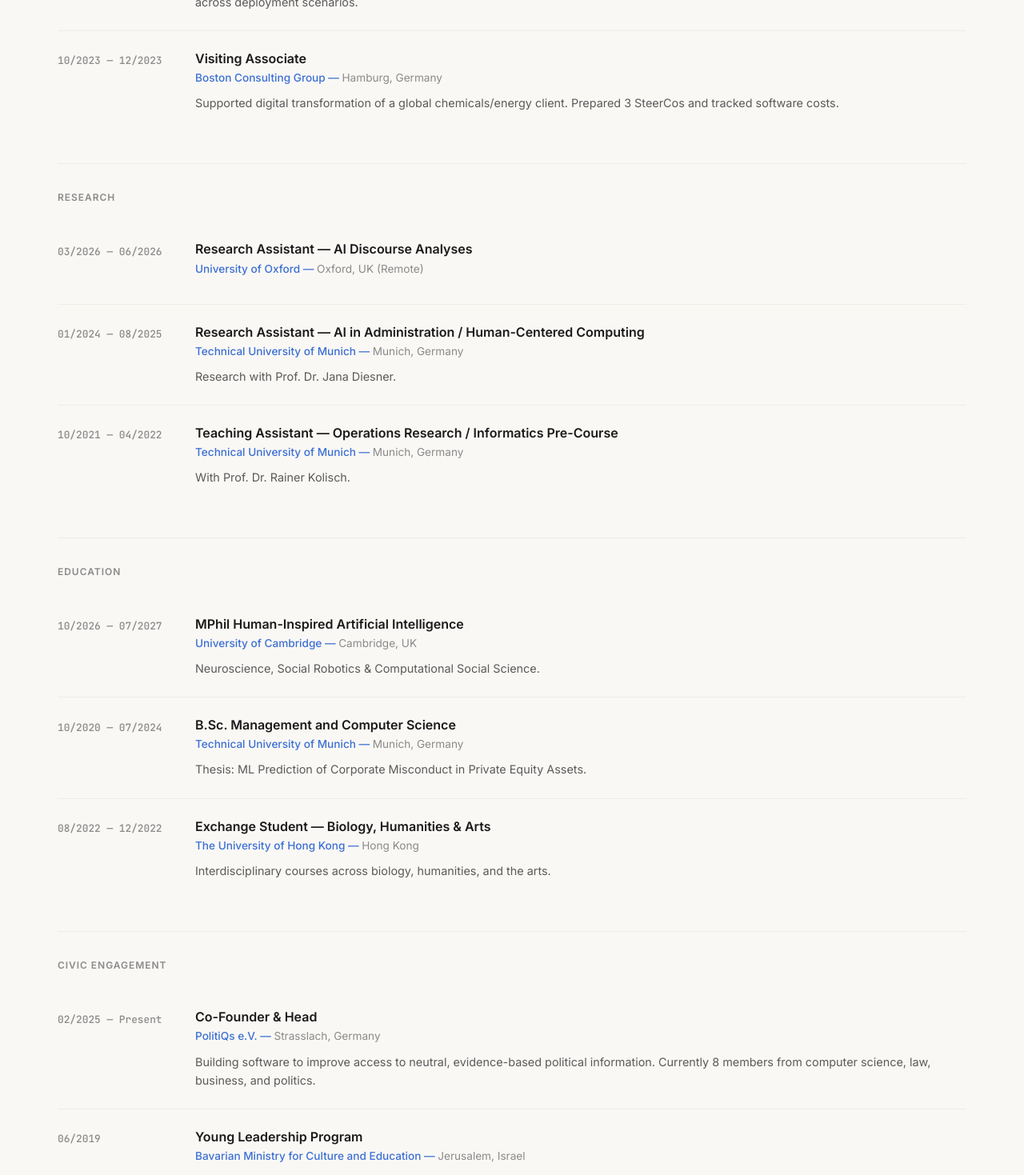
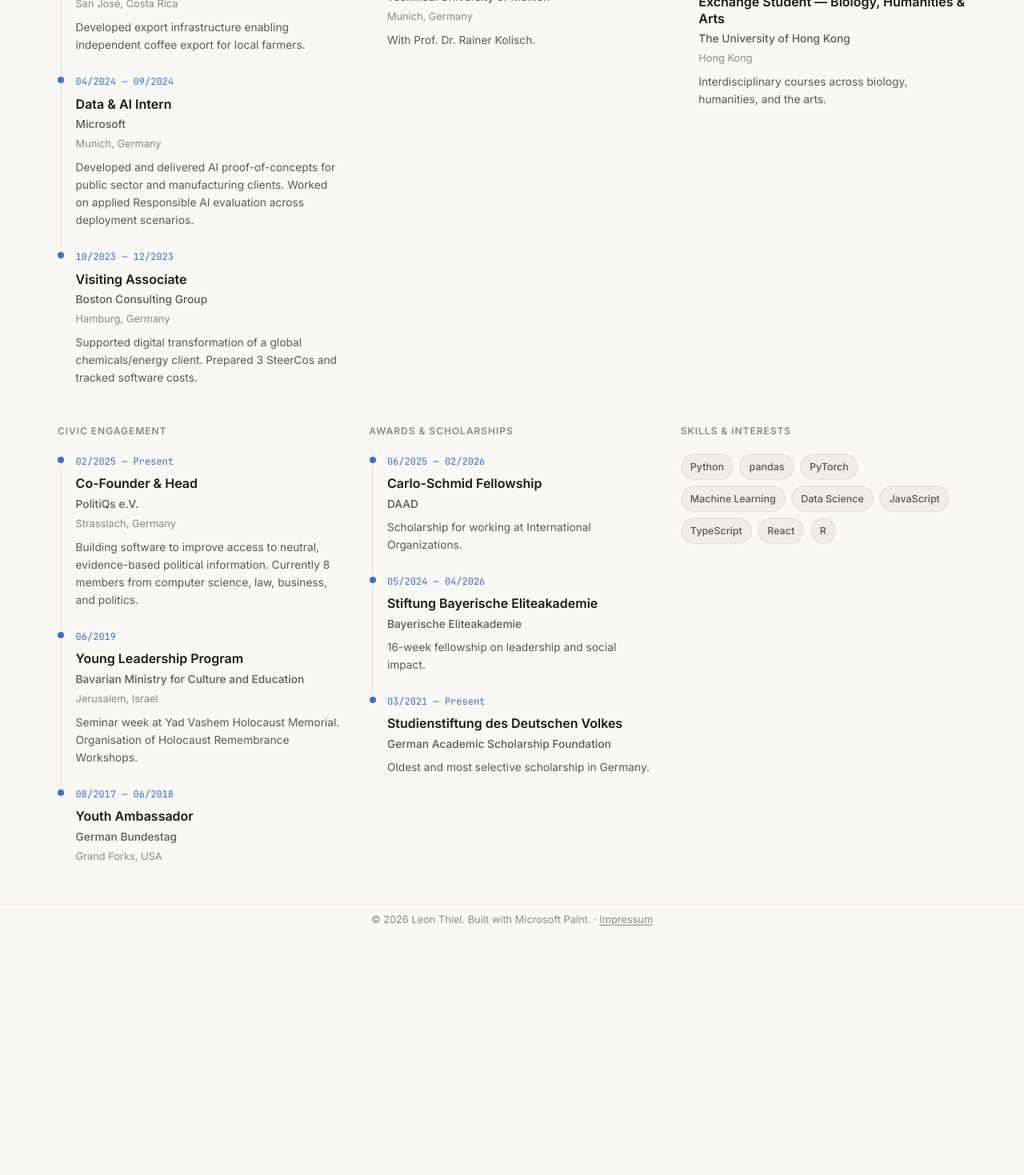
Before and after one commit to leonhenrik/leonhenrik.github.io, a React (Vite) app: page /cv in a window 1280 px wide. Shown: the part 800-2269 px from the top of the page at 80% size. After the commit the page ends 1968 px from the top, so only its background shows below. Built offline with nearby package versions, Linux system fonts and the light colour scheme; a web font is replaced by a local one.

Commit message:
cv update

```diff
--- a/src/pages/CV.jsx
+++ b/src/pages/CV.jsx
@@ -14,8 +14,60 @@
 }
 
 export default function CV() {
+  const sections = [
+    {
+      title: 'Work Experience',
+      items: cvData.experience.map((item) => ({
+        period: item.period,
+        title: item.role,
+        subtitle: item.company,
+        detail: item.location,
+        description: item.description,
+      })),
+    },
+    {
+      title: 'Research & Teaching',
+      items: cvData.research.map((item) => ({
+        period: item.period,
+        title: item.role,
+        subtitle: item.institution,
+        detail: item.location,
+        description: item.description,
+      })),
+    },
+    {
+      title: 'Education',
+      items: cvData.education.map((item) => ({
+        period: item.period,
+        title: item.degree,
+        subtitle: item.institution,
+        detail: item.location,
+        description: item.description,
+      })),
+    },
+    {
+      title: 'Civic Engagement',
+      items: cvData.civic.map((item) => ({
+        period: item.period,
+        title: item.role,
+        subtitle: item.organisation,
+        detail: item.location,
+        description: item.description,
+      })),
+    },
+    {
+      title: 'Awards & Scholarships',
+      items: cvData.awards.map((item) => ({
+        period: item.period,
+        title: item.title,
+        subtitle: item.body,
+        description: item.description,
+      })),
+    },
+  ]
+
   return (
-    <motion.div variants={stagger} initial="hidden" animate="show">
+    <motion.div className="cv-page" variants={stagger} initial="hidden" animate="show">
       <motion.div className="cv-hero" variants={fadeUp}>
         <div className="cv-intro">
           <h1>{profile.name}</h1>
@@ -35,103 +87,31 @@
         </div>
       </motion.div>
 
-      <motion.div variants={fadeUp}>
-        <div className="section-title">Work Experience</div>
-        <div className="timeline">
-          {cvData.experience.map((item, i) => (
-            <div className="timeline-item" key={i}>
-              <div className="timeline-period">{item.period}</div>
-              <div className="timeline-content">
-                <h3>{item.role}</h3>
-                <div className="company">{item.company} &mdash; <span style={{fontWeight:400, color:'var(--text-tertiary)'}}>{item.location}</span></div>
-                {item.description && <p>{item.description}</p>}
-              </div>
+      <motion.div className="cv-sections-grid" variants={fadeUp}>
+        {sections.map((section) => (
+          <section className="cv-section" key={section.title}>
+            <h2 className="cv-section-title">{section.title}</h2>
+            <div className="cv-timeline">
+              {section.items.map((item, i) => (
+                <article className="cv-timeline-item" key={`${item.title}-${i}`}>
+                  <div className="cv-timeline-period">{item.period}</div>
+                  <h3>{item.title}</h3>
+                  {item.subtitle && <div className="cv-timeline-subtitle">{item.subtitle}</div>}
+                  {item.detail && <div className="cv-timeline-detail">{item.detail}</div>}
+                  {item.description && <p>{item.description}</p>}
+                </article>
+              ))}
             </div>
-          ))}
-        </div>
-      </motion.div>
-
-      <hr className="section-divider" />
-
-      <motion.div variants={fadeUp}>
-        <div className="section-title">Research</div>
-        <div className="timeline">
-          {cvData.research.map((item, i) => (
-            <div className="timeline-item" key={i}>
-              <div className="timeline-period">{item.period}</div>
-              <div className="timeline-content">
-                <h3>{item.role}</h3>
-                <div className="company">{item.institution} &mdash; <span style={{fontWeight:400, color:'var(--text-tertiary)'}}>{item.location}</span></div>
-                {item.description && <p>{item.description}</p>}
-              </div>
-            </div>
-          ))}
-        </div>
-      </motion.div>
-
-      <hr className="section-divider" />
-
-      <motion.div variants={fadeUp}>
-        <div className="section-title">Education</div>
-        <div className="timeline">
-          {cvData.education.map((item, i) => (
-            <div className="timeline-item" key={i}>
-              <div className="timeline-period">{item.period}</div>
-              <div className="timeline-content">
-                <h3>{item.degree}</h3>
-                <div className="company">{item.institution} &mdash; <span style={{fontWeight:400, color:'var(--text-tertiary)'}}>{item.location}</span></div>
-                {item.description && <p>{item.description}</p>}
-              </div>
-            </div>
-          ))}
-        </div>
-      </motion.div>
-
-      <hr className="section-divider" />
-
-      <motion.div variants={fadeUp}>
-        <div className="section-title">Civic Engagement</div>
-        <div className="timeline">
-          {cvData.civic.map((item, i) => (
-            <div className="timeline-item" key={i}>
-              <div className="timeline-period">{item.period}</div>
-              <div className="timeline-content">
-                <h3>{item.role}</h3>
-                <div className="company">{item.organisation} &mdash; <span style={{fontWeight:400, color:'var(--text-tertiary)'}}>{item.location}</span></div>
-                {item.description && <p>{item.description}</p>}
-              </div>
-            </div>
-          ))}
-        </div>
-      </motion.div>
-
-      <hr className="section-divider" />
-
-      <motion.div variants={fadeUp}>
-        <div className="section-title">Awards & Scholarships</div>
-        <div className="timeline">
-          {cvData.awards.map((item, i) => (
-            <div className="timeline-item" key={i}>
-              <div className="timeline-period">{item.period}</div>
-              <div className="timeline-content">
-                <h3>{item.title}</h3>
-                <div className="company">{item.body}</div>
-                {item.description && <p>{item.description}</p>}
-              </div>
-            </div>
-          ))}
-        </div>
-      </motion.div>
-
-      <hr className="section-divider" />
-
-      <motion.div variants={fadeUp}>
-        <div className="section-title">Skills & Interests</div>
-        <div className="skills-grid">
-          {cvData.skills.map((skill, i) => (
-            <span className="skill-tag" key={i}>{skill}</span>
-          ))}
-        </div>
+          </section>
+        ))}
+        <section className="cv-section cv-skills-section">
+          <h2 className="cv-section-title">Skills & Interests</h2>
+          <div className="skills-grid">
+            {cvData.skills.map((skill) => (
+              <span className="skill-tag" key={skill}>{skill}</span>
+            ))}
+          </div>
+        </section>
       </motion.div>
     </motion.div>
   )
--- a/src/styles/pages.css
+++ b/src/styles/pages.css
@@ -834,7 +834,95 @@
   display: flex;
   gap: 2.5rem;
   align-items: flex-start;
-  margin-bottom: 2.5rem;
+  margin-bottom: 3rem;
+}
+
+.cv-sections-grid {
+  display: grid;
+  grid-template-columns: repeat(3, minmax(0, 1fr));
+  column-gap: 2rem;
+  row-gap: 3rem;
+}
+
+.cv-section {
+  min-width: 0;
+}
+
+.cv-section-title {
+  font-family: 'Inter', sans-serif;
+  font-size: 0.75rem;
+  font-weight: 600;
+  letter-spacing: 0.08em;
+  text-transform: uppercase;
+  color: var(--text-tertiary);
+  margin: 0 0 1.25rem;
+}
+
+.cv-timeline-item {
+  position: relative;
+  margin-left: 0.25rem;
+  padding: 0 0 1.55rem 1.1rem;
+  border-left: 1px solid var(--border);
+}
+
+.cv-timeline-item:last-child {
+  padding-bottom: 0;
+  border-left-color: transparent;
+}
+
+.cv-timeline-item::before {
+  content: '';
+  position: absolute;
+  top: 0.25rem;
+  left: -0.29rem;
+  width: 0.5rem;
+  height: 0.5rem;
+  border-radius: 50%;
+  background: var(--accent);
+}
+
+.cv-timeline-period {
+  color: var(--accent);
+  font-family: 'JetBrains Mono', monospace;
+  font-size: 0.75rem;
+  margin-bottom: 0.45rem;
+}
+
+.cv-timeline-item h3 {
+  font-family: 'Inter', sans-serif;
+  font-size: 1rem;
+  font-weight: 600;
+  line-height: 1.3;
+  margin: 0 0 0.35rem;
+}
+
+.cv-timeline-subtitle {
+  color: var(--text-secondary);
+  font-size: 0.86rem;
+  font-weight: 500;
+  line-height: 1.45;
+}
+
+.cv-timeline-detail {
+  color: var(--text-tertiary);
+  font-size: 0.8rem;
+  margin-top: 0.2rem;
+}
+
+.cv-timeline-item p {
+  color: var(--text-secondary);
+  font-size: 0.86rem;
+  line-height: 1.6;
+  margin-top: 0.45rem;
+}
+
+.cv-skills-section .skills-grid {
+  gap: 0.45rem;
+}
+
+.cv-skills-section .skill-tag {
+  padding: 0.3rem 0.7rem;
+  font-size: 0.78rem;
 }
 
 .cv-avatar {
@@ -913,6 +1001,12 @@
     gap: 1.5rem;
   }
 
+  .cv-sections-grid {
+    grid-template-columns: repeat(2, minmax(0, 1fr));
+    column-gap: 1.5rem;
+    row-gap: 2.5rem;
+  }
+
   .cv-avatar {
     width: 80px;
     height: 80px;
@@ -922,6 +1016,13 @@
   .song-card {
     flex-direction: column;
     gap: 0.75rem;
+  }
+
+  @media (max-width: 560px) {
+    .cv-sections-grid {
+      grid-template-columns: 1fr;
+      row-gap: 2rem;
+    }
   }
 
   .links-grid {
```
